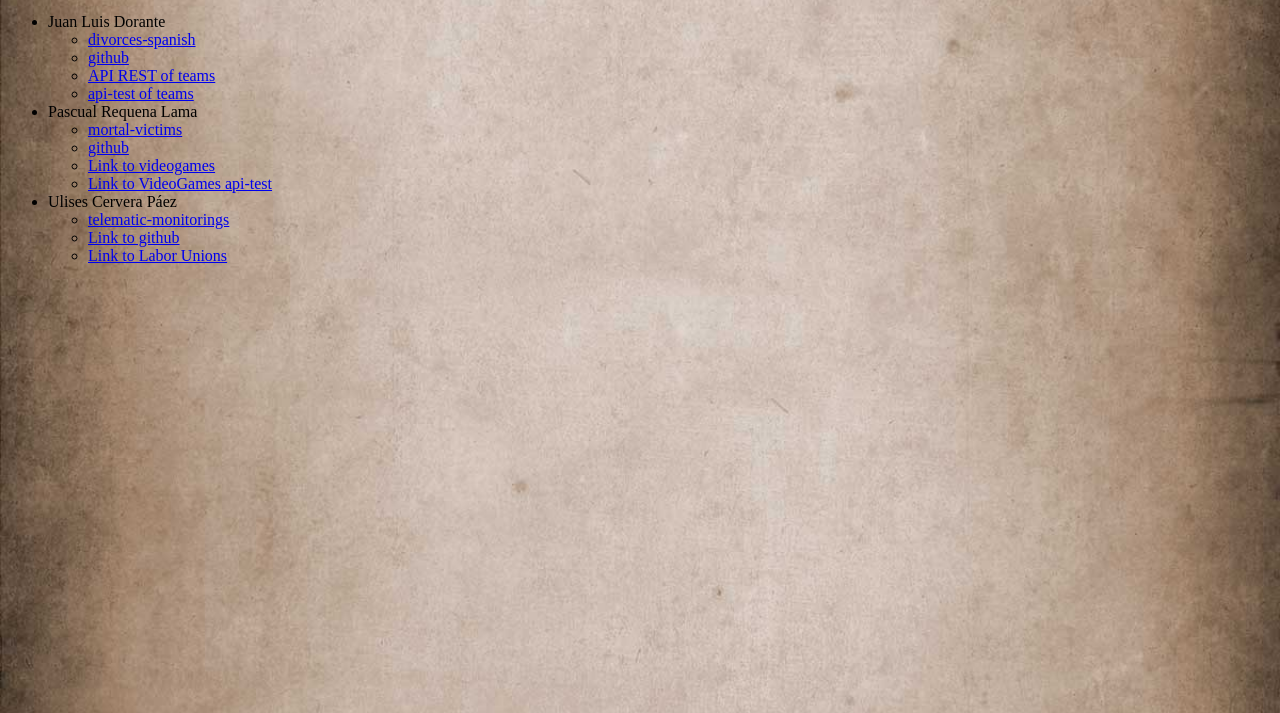
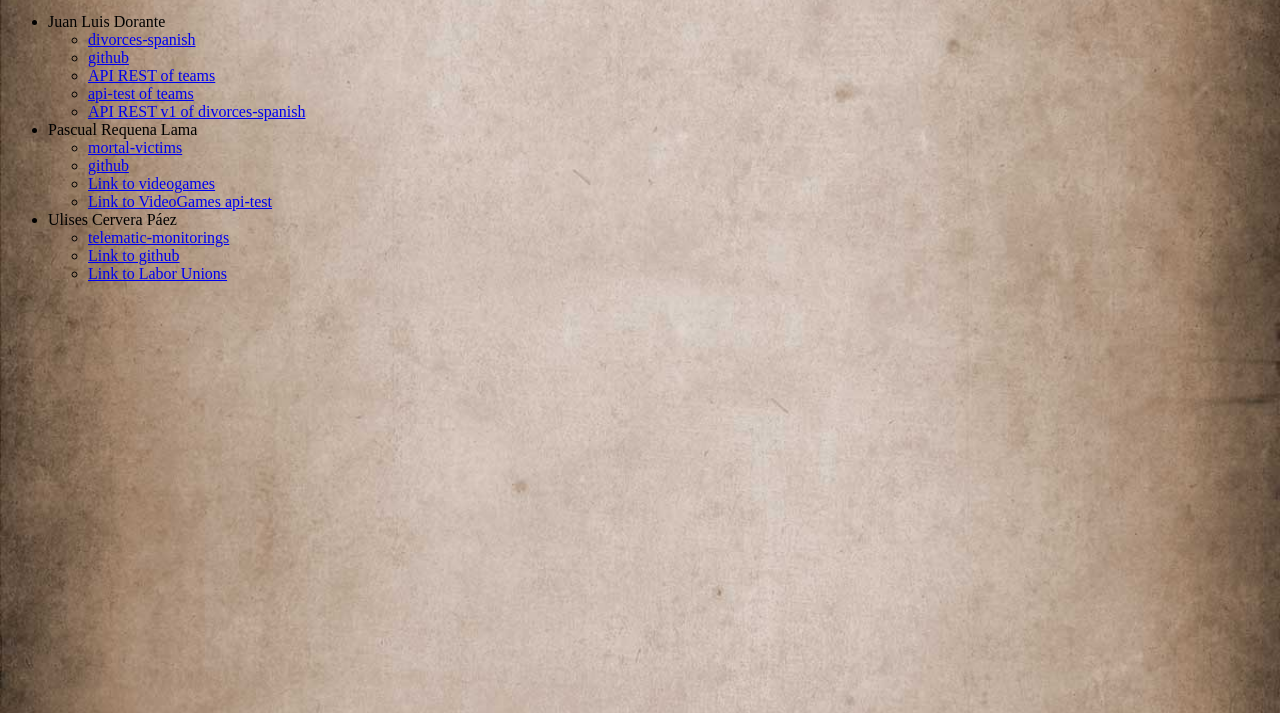
Before and after one commit to SOS-2016-10/sos-2016-10, a website: page html/about/index.html in a window 1280 px wide. Shown: the part 87-800 px from the top of the page. Drawn offline with Linux system fonts and the light colour scheme; files that its build step writes are made by us from their sources; files whose address does not match are found by name.

Commit message:
modified about.html to add my new API REST

```diff
--- a/html/about/index.html
+++ b/html/about/index.html
@@ -16,6 +16,7 @@
       <li><a href="https://github.com/juanxupalaci">github</a></li>
       <li><a href="/api/sandbox/teams">API REST of teams</a></li>
       <li><a href="/api-test/teams/loadInitialData">api-test of teams</a></li>
+      <li><a href="/api/v1/divorces-spanish">API REST v1 of divorces-spanish</a></li>
     </ul>
     <li>Pascual Requena Lama</li>
     <ul>
```
